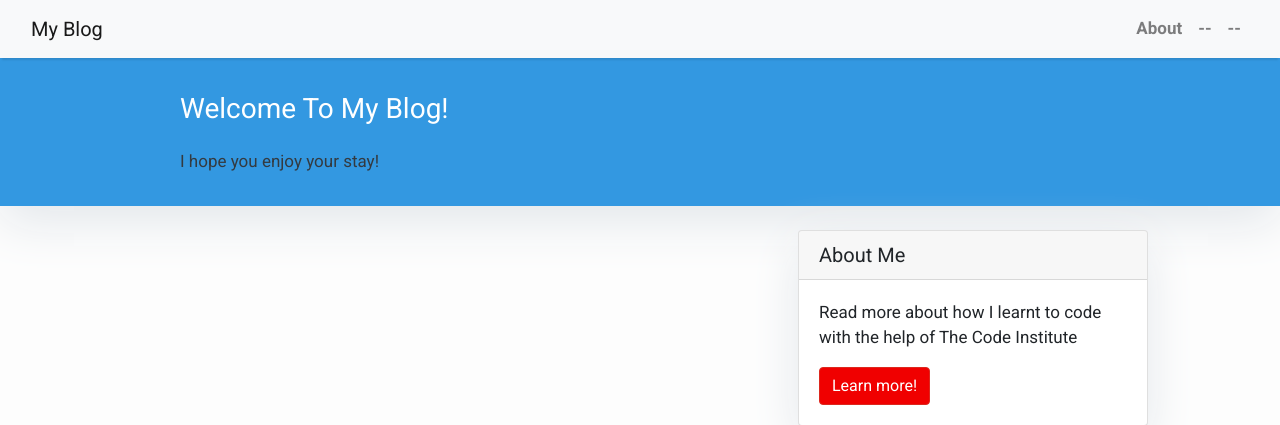
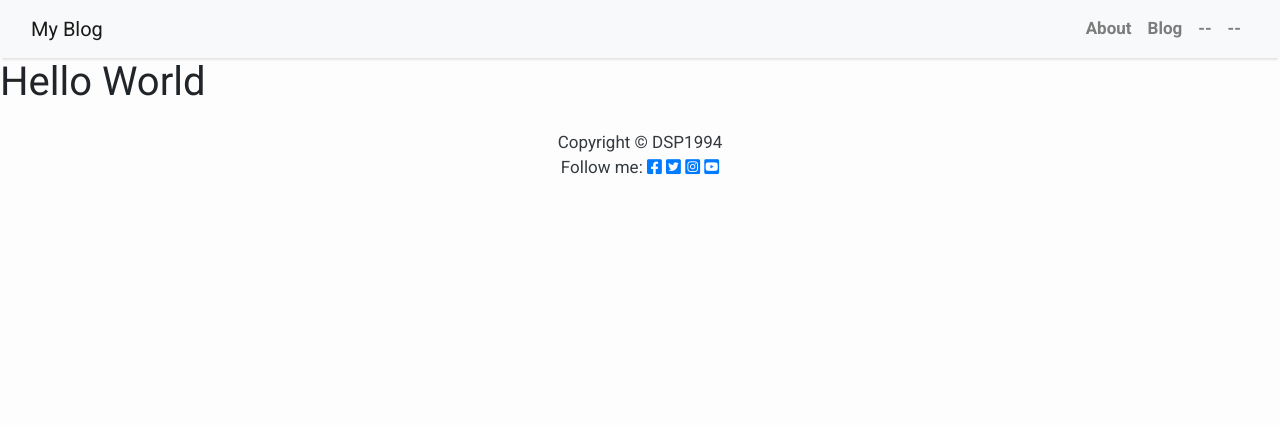
Before and after one commit to DSP1994/blogapp, a Django app: page / in a window 1280 px wide. Shown: the top 425 px of the page. Run offline with Django 4.2, Linux system fonts and the light colour scheme; data that the repository does not hold is empty; some libraries are stand-ins or nearby versions.

Commit message:
placed basic 'hello world' title on the front page to ensure it is linked correctly and linked up the href links

```diff
--- a/blog/urls.py
+++ b/blog/urls.py
@@ -3,6 +3,6 @@ from django.urls import path
 
 
 urlpatterns = [
-    path('', views.BlogList.as_view(), name='home'),
+    path('blog/', views.BlogList.as_view(), name='blog.html'),
     path('<slug:slug>/', views.BlogDetail.as_view(), name='blog_details.html')
 ]
--- a/djangoblog/urls.py
+++ b/djangoblog/urls.py
@@ -15,9 +15,11 @@ Including another URLconf
 """
 from django.contrib import admin
 from django.urls import path, include
+from pages.views import frontpage
 
 urlpatterns = [
     path('admin/', admin.site.urls),
+    path('', frontpage, name='frontpage'),
     path('summernote/', include('django_summernote.urls')),
     path('', include('blog.urls'), name='blog_urls')
 ]
--- /dev/null
+++ b/pages/templates/frontpage.html
@@ -0,0 +1,4 @@
+{% extends 'base.html' %}
+{% block content %}
+<h1>Hello World</h1>
+{% endblock%}
--- a/pages/views.py
+++ b/pages/views.py
@@ -1,3 +1,5 @@
 from django.shortcuts import render
 
-# Create your views here.
+
+def frontpage(request):
+    return render(request, 'frontpage.html')
--- a/templates/base.html
+++ b/templates/base.html
@@ -23,7 +23,7 @@
         <!-- Navigation -->
         <nav class="navbar navbar-expand-lg navbar-light bg-light shadow" id="mainNav">
             <div class="container-fluid">
-                <a class="navbar-brand" href="#">My Blog</a>
+                <a class="navbar-brand" href="{% url 'frontpage' %}">My Blog</a>
                 <button class="navbar-toggler navbar-toggler-right" type="button" data-toggle="collapse" data-target="#navbarResponsive"
                     aria-controls="navbarResponsive" aria-expanded="false" aria-label="Toggle navigation">
                     <span class="navbar-toggler-icon"></span>
@@ -32,6 +32,9 @@
                     <ul class="navbar-nav ml-auto">
                         <li class="nav-item text-black">
                             <a class="nav-link text-black font-weight-bold" href="#">About</a>
+                        </li>
+                        <li class="nav-item text-black">
+                            <a class="nav-link text-black font-weight-bold" href="{% url 'blog.html' %}">Blog</a>
                         </li>
                         <li class="nav-item text-black">
                             <a class="nav-link text-black font-weight-bold" href="#">--</a>
```
Also changed, not shown: templates/frontpage.html (deleted).
